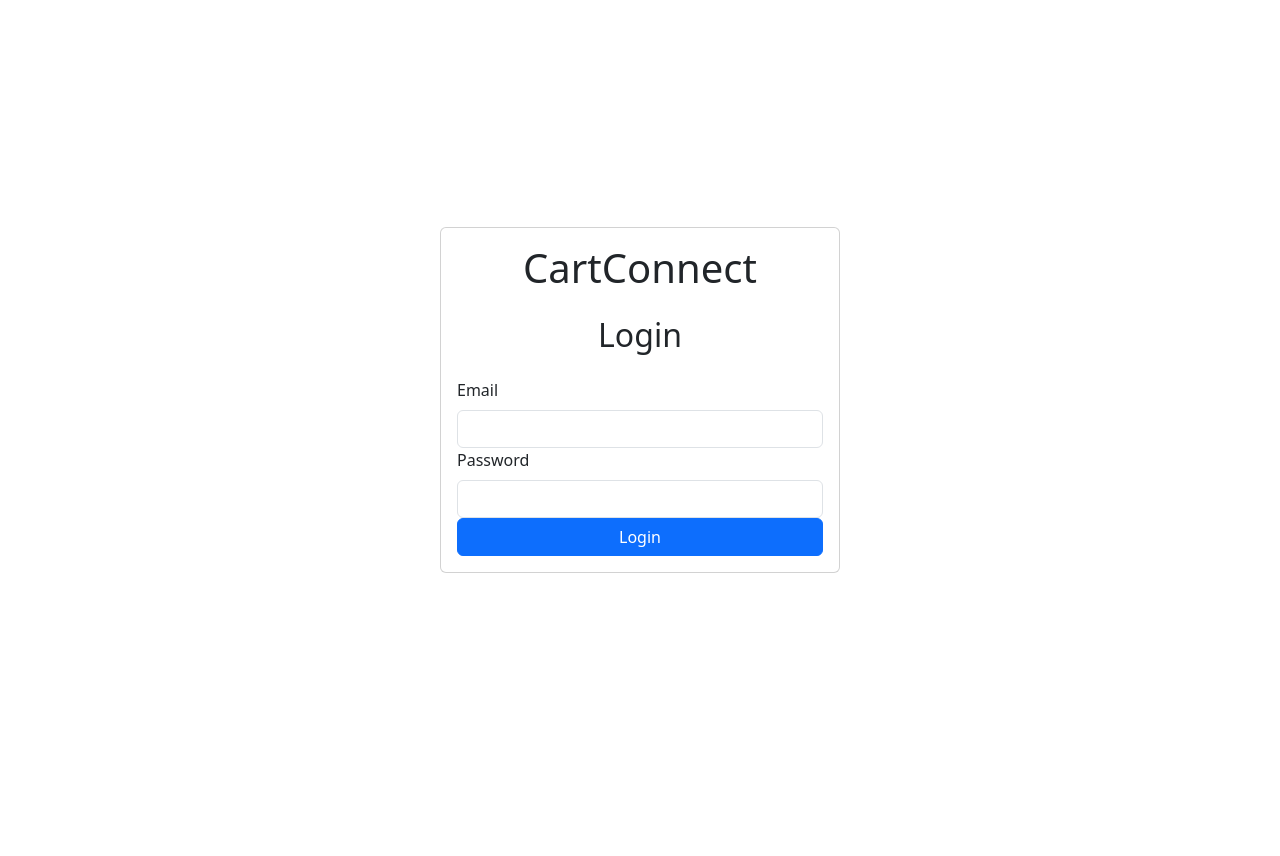
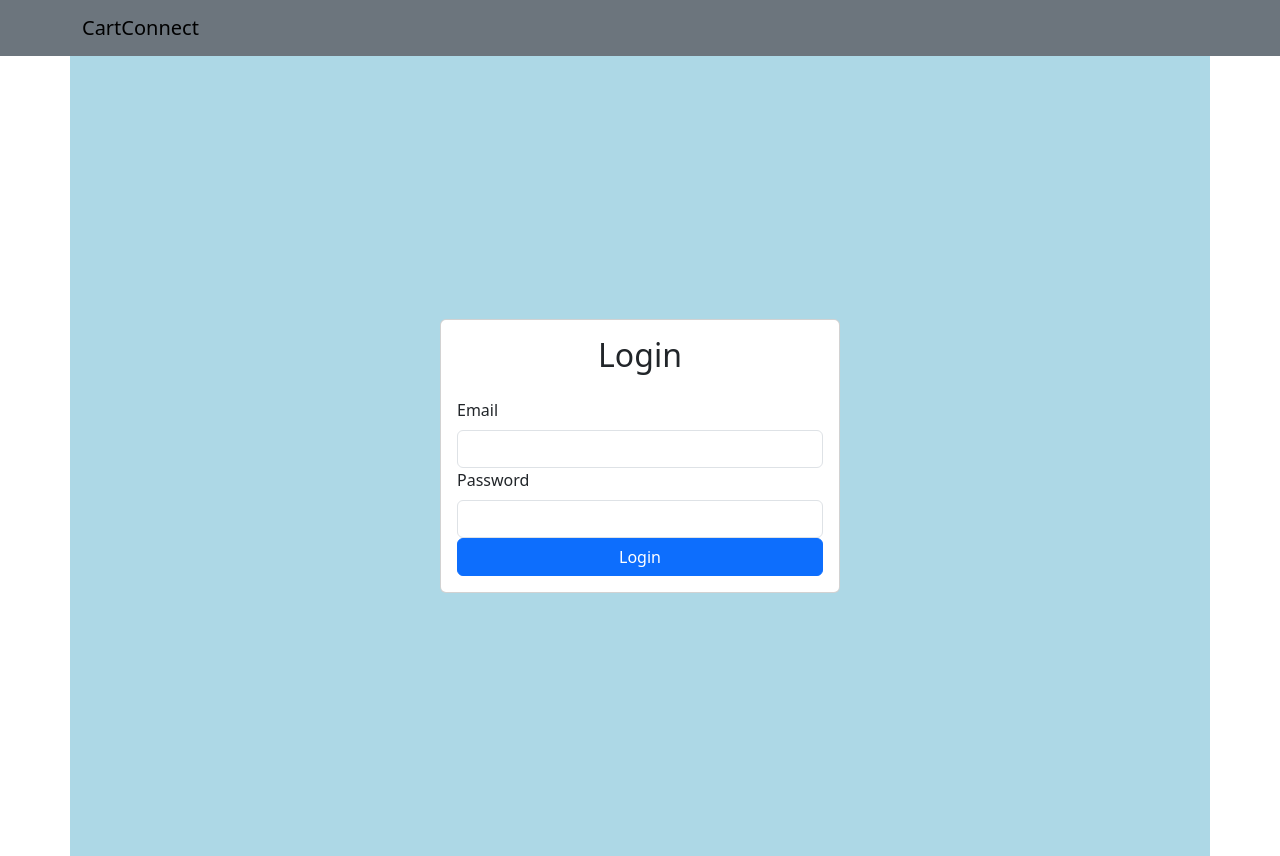
Before and after one commit to SamirSaigani/CS157C-team5, a React (Create React App) app in the folder frontend/: page /Login in a window 1280 px wide. Before the commit the page ends 800 px from the top, so only its background shows below. Built offline with nearby package versions, Linux system fonts and the light colour scheme.

Commit message:
Worked on UI for login, signin, homepage

```diff
--- a/frontend/src/pages/HomePage.js
+++ b/frontend/src/pages/HomePage.js
@@ -1,5 +1,5 @@
 import React, { useState, useEffect } from 'react';
-import { Form, Button, Container, Modal, Card } from 'react-bootstrap';
+import { Form, Button, Container, Modal, Card, Navbar } from 'react-bootstrap';
 import { useNavigate } from 'react-router-dom';
 import AccountCircle from '@mui/icons-material/AccountCircle';
 import '../styles/HomePage.css';
@@ -181,8 +181,34 @@ const HomePage = () => {
     };
 
     return (
-        <Container>
-            <h1>CartConnect</h1>
+        <>
+        <Navbar style={{ backgroundColor: '#6c757d' }} variant="light">
+            <Container>
+                <Navbar.Brand href="/">CartConnect</Navbar.Brand>
+                <Modal show={showAccountModal} onHide={handleAccountModalClose}>
+                <Modal.Header closeButton>
+                    <Modal.Title>Account</Modal.Title>
+                </Modal.Header>
+                <Modal.Body className="text-center">
+                    <div className="account-circle-container">
+                    <AccountCircle style={{ fontSize: 40 }} />
+                    </div>
+                    <h5 className="mt-3">{userName}</h5>
+                    <p>{userId}</p>
+                </Modal.Body>
+                <Modal.Footer className="d-flex justify-content-between">
+                    <Button variant="danger" onClick={handleDeleteAccount}>
+                        Delete Account
+                    </Button>
+                    <Button variant="dark" onClick={handleLogout}>
+                        Logout
+                    </Button>
+                </Modal.Footer>
+            </Modal>
+            </Container>
+        </Navbar>
+        <Container style={{ minHeight: "100vh", backgroundColor: "#ADD8E6" }}>
+            <h1> </h1>
             <Button variant="primary" onClick={handleAddProduct}>Add Product</Button>
             <div className="account-icon">
                 <AccountCircle style={{ fontSize: 30, position: 'absolute', top: 10, right: 10 }} onClick={handleAccountIconClick} />
@@ -314,28 +340,9 @@ const HomePage = () => {
                 </Modal.Body>
             </Modal>
 
-            <Modal show={showAccountModal} onHide={handleAccountModalClose}>
-                <Modal.Header closeButton>
-                    <Modal.Title>Account</Modal.Title>
-                </Modal.Header>
-                <Modal.Body className="text-center">
-                    <div className="account-circle-container">
-                    <AccountCircle style={{ fontSize: 40 }} />
-                    </div>
-                    <h5 className="mt-3">{userName}</h5>
-                    <p>{userId}</p>
-                </Modal.Body>
-                <Modal.Footer className="d-flex justify-content-between">
-                    <Button variant="danger" onClick={handleDeleteAccount}>
-                        Delete Account
-                    </Button>
-                    <Button variant="dark" onClick={handleLogout}>
-                        Logout
-                    </Button>
-                </Modal.Footer>
-            </Modal>
 
         </Container>
+        </>
     );
 };
 
--- a/frontend/src/pages/LoginPage.js
+++ b/frontend/src/pages/LoginPage.js
@@ -1,6 +1,6 @@
 import React, { useState } from 'react';
-import { Form, Button, Container, Card } from 'react-bootstrap';
-import { useNavigate } from 'react-router-dom';  // Import useHistory for redirection
+import { Form, Button, Container, Card, Navbar } from 'react-bootstrap';
+import { useNavigate } from 'react-router-dom';
 
 const Login = () => {
     const [email, setEmail] = useState('');
@@ -19,7 +19,7 @@ const Login = () => {
     const handleSubmit = async (event) => {
         event.preventDefault();
         try {
-            const response = await fetch('http://localhost:8080/login', {  // Changed endpoint to /login
+            const response = await fetch('http://localhost:8080/login', {
                 method: 'POST',
                 headers: {
                     'Content-Type': 'application/json',
@@ -28,9 +28,9 @@ const Login = () => {
             });
             if (response.ok) {
                 const data = await response.json();
-                console.log(data); // handle response
+                console.log(data);
                 alert('Login successful!');
-                sessionStorage.setItem('userEmail', email); // **Store user email in session storage**
+                sessionStorage.setItem('userEmail', email);
                 navigate("/HomePage");
             } else {
                 console.error('Failed to fetch:', response.statusText);
@@ -43,10 +43,15 @@ const Login = () => {
     };
 
     return (
-        <Container className="d-flex align-items-center justify-content-center" style={{ minHeight: "100vh" }}>
+        <>
+            <Navbar style={{ backgroundColor: '#6c757d' }} variant="light">
+                <Container>
+                    <Navbar.Brand href="/">CartConnect</Navbar.Brand>
+                </Container>
+            </Navbar>
+            <Container className="d-flex align-items-center justify-content-center" style={{ minHeight: "100vh", backgroundColor: "#ADD8E6" }}>
                 <Card className="w-100" style={{ maxWidth: '400px' }}>
                     <Card.Body>
-                    <h1 className="text-center mb-4">CartConnect</h1>
                         <h2 className="text-center mb-4">Login</h2>
                         <Form onSubmit={handleSubmit}>
                             <Form.Group id="email">
@@ -62,6 +67,7 @@ const Login = () => {
                     </Card.Body>
                 </Card>
             </Container>
+        </>
     );
 };
 
--- a/frontend/src/pages/SignInPage.js
+++ b/frontend/src/pages/SignInPage.js
@@ -1,5 +1,5 @@
 import React, { useState } from 'react';
-import { Form, Button, Container, Card } from 'react-bootstrap';
+import { Form, Button, Container, Card, Navbar } from 'react-bootstrap';
 import { useNavigate } from 'react-router-dom';
 
 const SignIn = () => {
@@ -37,13 +37,12 @@ const SignIn = () => {
             });
             if (response.ok) {
                 const data = await response.json();
-                console.log(data); // handle response
+                console.log(data);
                 alert('Signup successful!');
-                // Reset form or handle next steps here
                 setEmail('');
                 setPassword('');
                 setName('');
-                window.location.href = "/Login";
+                navigate("/Login");
             } else {
                 console.error('Failed to fetch:', response.statusText);
                 alert('Signup failed!');
@@ -55,10 +54,15 @@ const SignIn = () => {
     };
 
     return (
-        <Container className="d-flex align-items-center justify-content-center" style={{ minHeight: "100vh" }}>
+        <>
+            <Navbar style={{ backgroundColor: '#6c757d' }} variant="light">
+                <Container>
+                    <Navbar.Brand href="/">CartConnect</Navbar.Brand>
+                </Container>
+            </Navbar>
+            <Container className="d-flex align-items-center justify-content-center" style={{ minHeight: "100vh", backgroundColor: "#ADD8E6" }}>
                 <Card className="w-100" style={{ maxWidth: '400px' }}>
                     <Card.Body>
-                    <h1 className="text-center mb-4">CartConnect</h1>
                         <h2 className="text-center mb-4">Sign Up</h2>
                         <Form onSubmit={handleSubmit}>
                             <Form.Group id="name">
@@ -79,6 +83,7 @@ const SignIn = () => {
                     </Card.Body>
                 </Card>
             </Container>
+        </>
     );
 };
 
```
Lines whose indentation alone changed are shown as unchanged.
